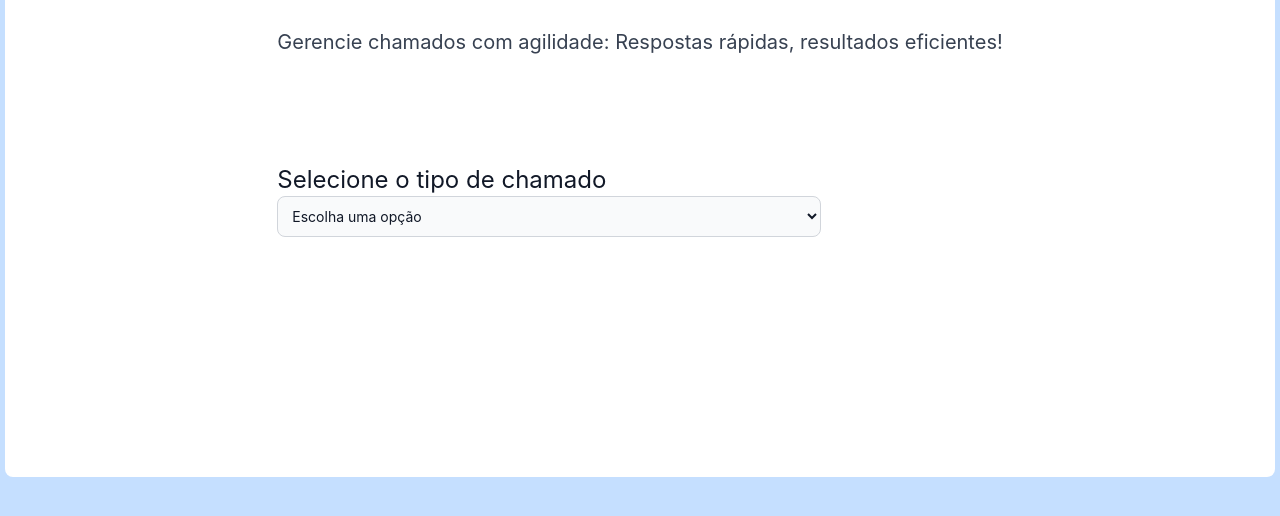
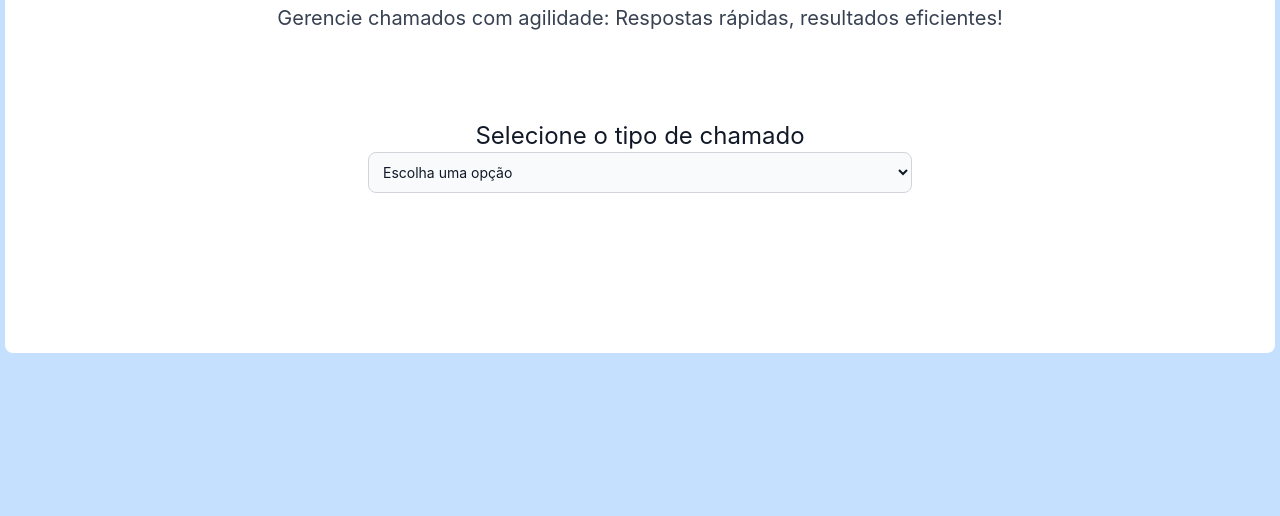
Before and after one commit to rogpessoa/sprintsupport, a plain HTML site: page homeuser.html in a window 1280 px wide. Shown: the part 164-680 px from the top of the page. Drawn offline with nearby package versions, Linux system fonts and the light colour scheme.

Commit message:
alterando home

```diff
--- a/homeuser.html
+++ b/homeuser.html
@@ -31,17 +31,15 @@
 
     <main class="bg-white p-20 rounded-lg lg:w1/2 justify-center lg:rounded-l-flex-initial">
 
-
         <section class="pt-5 ps-24 p-20 pe-24 bg-white p-10">
-
-            <div class="bg-white pt-5 ps-24 p-20 pe-24 gap-6 flex flex-col rounded-lg lg:w1/2 justify-center lg:rounded-l-none text-center">
+            <div class="bg-white pt-5 ps-24 p-20 pe-24 flex flex-col rounded-lg lg:w1/2 justify-center lg:rounded-l-none text-center">
                 <h1 class="bg-white text-sm  md:text-4xl mb-2">Abertura de chamado</h1>
                 <p class="text-xl text-gray-700 mb-2">Gerencie chamados com agilidade: Respostas rápidas, resultados eficientes!</p>
             </div>
 
-          <form class="pt-5 ps-24 p-20 pe-24 flex flex-col text-justify text-xl text-gray-900">
-              <label for="countries" class="bg-white text-justify text-gray-900 md:text-2xl dark:text-white">Selecione o tipo de chamado</label>
-              <select id="countries" class="flex flex-col bg-gray-50 border border-gray-300 text-gray-900 text-sm rounded-lg focus:ring-blue-500 focus:border-blue-500 block w-3/4 p-2.5 dark:bg-gray-700 dark:border-gray-600 dark:placeholder-gray-400 dark:text-white dark:focus:ring-blue-500 dark:focus:border-blue-500">
+            <form class="flex items-center ps-24 pe-24 flex flex-col text-justify text-xl text-gray-900">
+               <label for="choose" class="bg-white text-justify text-gray-900 md:text-2xl dark:text-white gap-10">Selecione o tipo de chamado</label>
+                  <select id="choose" class="flex flex-col bg-gray-50 border border-gray-300 text-gray-900 text-sm rounded-lg focus:ring-blue-500 focus:border-blue-500 block w-3/4 p-2.5 dark:bg-gray-700 dark:border-gray-600 dark:placeholder-gray-400 dark:text-white dark:focus:ring-blue-500 dark:focus:border-blue-500">
                     <option selected>Escolha uma opção</option>
                     <option value="suap">SUAP</option>
                     <option value="seiac">SEI - ACADÊMICO</option>
```
Also changed, not shown: 1 other file. Lines whose indentation alone changed are shown as unchanged.
